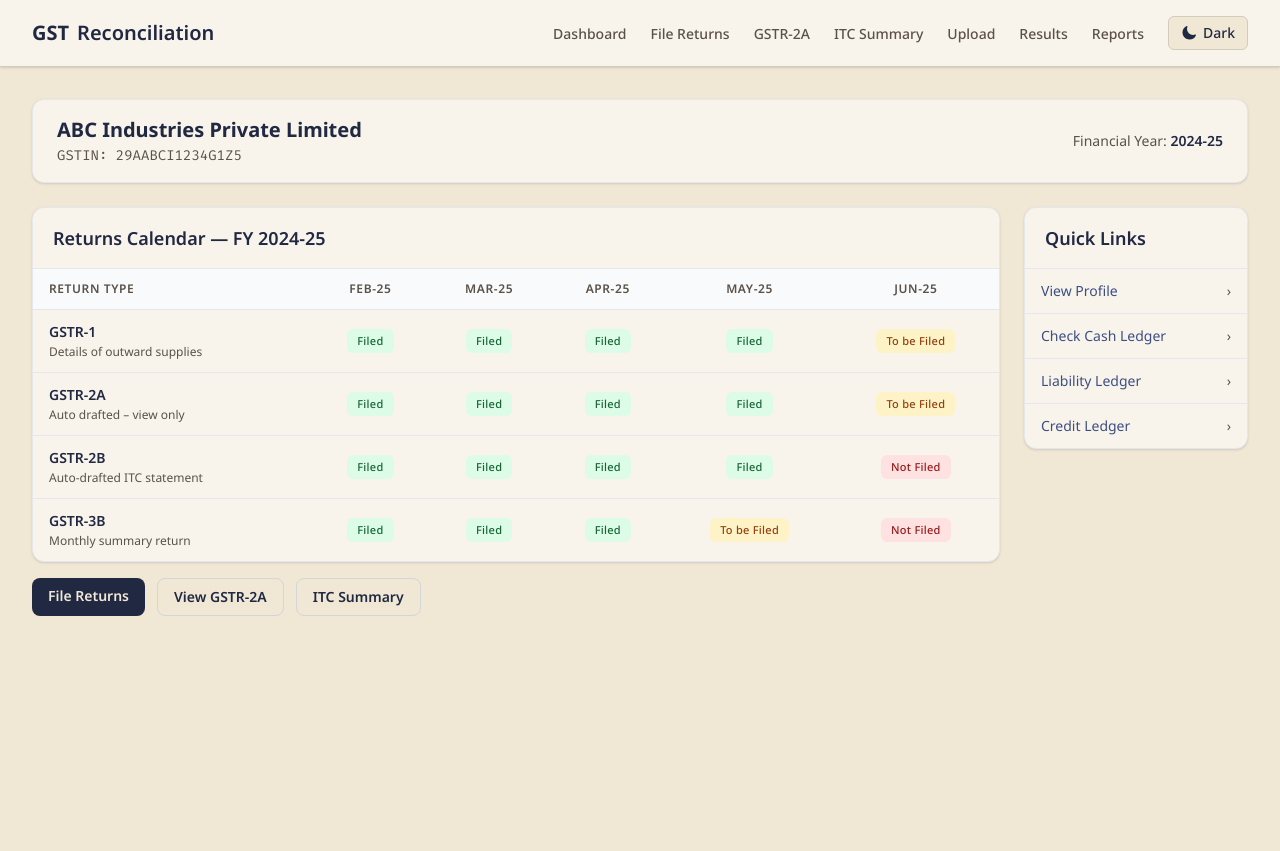
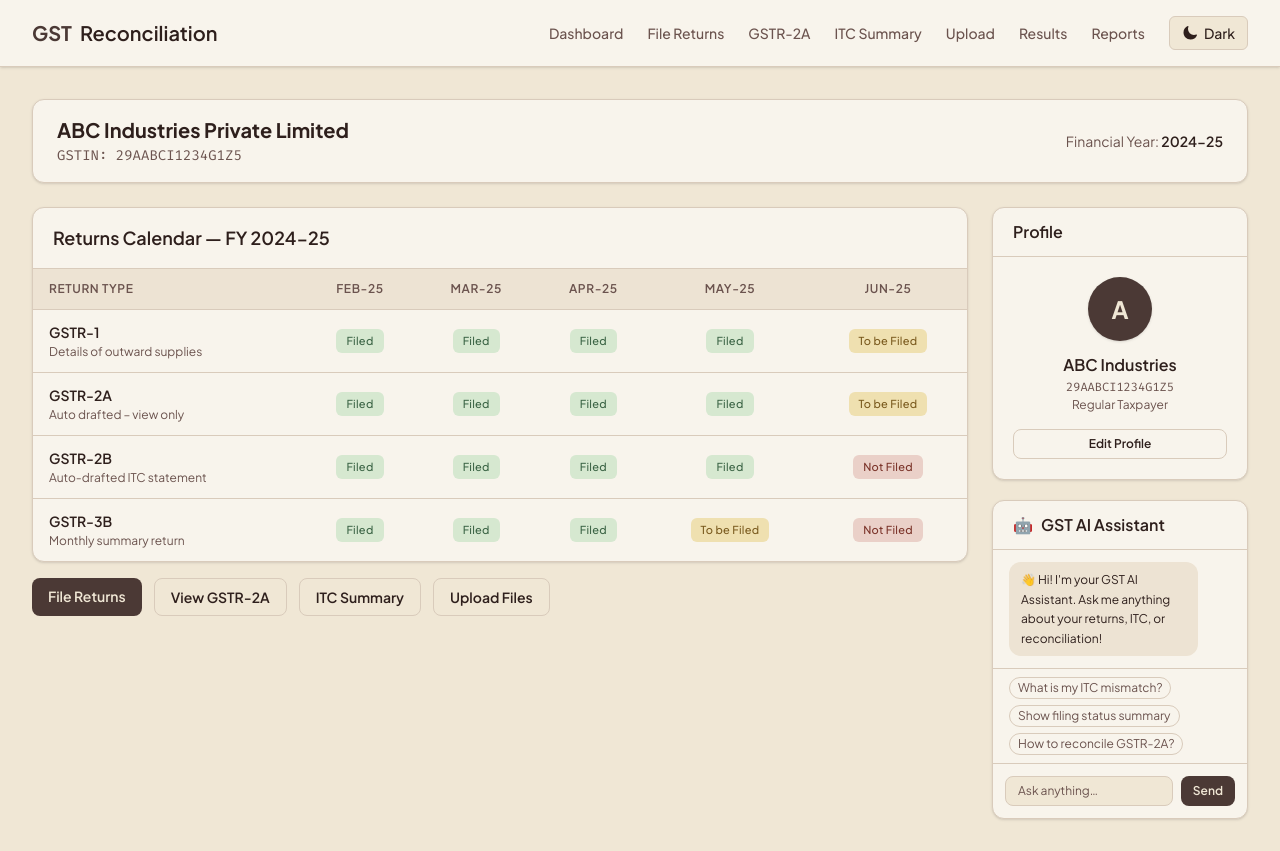
Before and after one commit to MariyaHussain25/-gst.reconciliation, a Next.js app in the folder apps/frontend/: page / in a window 1280 px wide. Before the commit the page ends 800 px from the top, so only its background shows below. Built offline with nearby package versions, Linux system fonts and the light colour scheme.

Commit message:
feat: Mocha Earth theme, earthy badges, Plus Jakarta Sans font, Profile+Chatbot sidebar
Agent-Logs-Url: https://github.com/MariyaHussain25/-gst.reconciliation/sessions/e2bb1a51-ca2a-4589-aa90-f7f7b4d2bc17

Co-authored-by: MariyaHussain25 <152511954+MariyaHussain25@users.noreply.github.com>

```diff
--- a/apps/frontend/app/globals.css
+++ b/apps/frontend/app/globals.css
@@ -2,6 +2,8 @@
  * Global CSS for the GST Reconciliation frontend.
  * Phase 7: Added Noto Sans + Fira Code font families.
  * Phase 9: Professional financial dashboard color scheme with Light/Dark mode.
+ * Phase 11: Mocha Earth (#4B3935) + Vanilla Cream (#F0E7D5) luxury palette.
+ *           Earthy status badges, Plus Jakarta Sans typography.
  * Uses Tailwind CSS v4 via @import.
  */
 
@@ -12,101 +14,101 @@
 
 /* ── Font families (static tokens) ── */
 @theme {
-  --font-family-heading: 'Noto Sans', ui-sans-serif, system-ui, sans-serif;
-  --font-family-body:    'Noto Sans', ui-sans-serif, system-ui, sans-serif;
+  --font-family-heading: 'Plus Jakarta Sans', ui-sans-serif, system-ui, sans-serif;
+  --font-family-body:    'Plus Jakarta Sans', ui-sans-serif, system-ui, sans-serif;
   --font-family-mono:    'Fira Code', ui-monospace, 'Cascadia Code', 'Source Code Pro', monospace;
 }
 
 /* ────────────────────────────────────────────────
    Light Mode – CSS custom properties
-   Palette: Midnight Indigo #212842 + Vanilla Cream #F0E7D5
+   Palette: Mocha Earth #4B3935 + Vanilla Cream #F0E7D5
    ──────────────────────────────────────────────── */
 :root {
   /* Brand */
-  --primary:            #212842;   /* Midnight Indigo – sidebar, table headers, primary buttons */
-  --primary-foreground: #F0E7D5;   /* Vanilla Cream text on Indigo */
-  --accent:             #3D4F82;   /* Lighter Indigo – highlights, links */
+  --primary:            #4B3935;   /* Mocha Earth – sidebar, table headers, primary buttons */
+  --primary-foreground: #F0E7D5;   /* Vanilla Cream text on Mocha */
+  --accent:             #7A5C57;   /* Lighter Mocha – highlights, links */
   --accent-foreground:  #F0E7D5;
 
   /* Backgrounds & surfaces */
   --background: #F0E7D5;   /* Vanilla Cream page background */
   --surface:    #F8F4EC;   /* Slightly lighter Cream for cards/modals */
-  --muted:      #E8DFCC;   /* Muted Cream for hover states */
-  --muted-foreground: #5a5248;
+  --muted:      #EDE3D3;   /* Muted Cream for hover states */
+  --muted-foreground: #6B534E;
 
   /* Text */
-  --foreground: #212842;   /* Midnight Indigo for high contrast */
+  --foreground: #2E1F1C;   /* Deep Mocha for high contrast */
 
   /* Borders & rings */
-  --border: #d4cbbf;
-  --ring:   #212842;
+  --border: #D9CBBB;
+  --ring:   #4B3935;
 
   /* Info */
-  --info:   #3D4F82;
+  --info:   #7A5C57;
 
-  /* Status badge colours */
-  --status-success-bg:   #dcfce7;  /* Faded green background – "Filed" */
-  --status-success-text: #166534;  /* Dark green text */
-  --status-warning-bg:   #fef3c7;  /* Faded orange/amber background – "To be Filed" */
-  --status-warning-text: #92400e;  /* Dark orange text */
-  --status-danger-bg:    #fee2e2;  /* Faded red background – "Not Filed" */
-  --status-danger-text:  #991b1b;  /* Dark red text */
+  /* Status badge colours – earthy muted tones */
+  --status-success-bg:   #D6E8D0;  /* Muted Sage Green background – "Filed" */
+  --status-success-text: #3A6344;  /* Dark Sage text */
+  --status-warning-bg:   #EFE0B0;  /* Muted Ochre/Mustard background – "To be Filed" */
+  --status-warning-text: #7A5A1E;  /* Dark Ochre text */
+  --status-danger-bg:    #EAD0C8;  /* Muted Terracotta background – "Not Filed" */
+  --status-danger-text:  #7A3228;  /* Dark Brick Red text */
 
   /* Sidebar */
-  --sidebar-bg:      #212842;   /* Midnight Indigo */
-  --sidebar-fg:      #b8b0a4;
-  --sidebar-accent:  #2d3657;
-  --sidebar-border:  #2d3657;
+  --sidebar-bg:      #4B3935;   /* Mocha Earth */
+  --sidebar-fg:      #C9B9B0;
+  --sidebar-accent:  #5E4A45;
+  --sidebar-border:  #5E4A45;
 
   /* Shadows */
-  --shadow-card:     0 1px 3px 0 hsl(228 32% 18% / 0.08);
-  --shadow-elevated: 0 8px 24px -4px hsl(228 32% 18% / 0.14);
+  --shadow-card:     0 1px 3px 0 hsl(10 25% 12% / 0.08);
+  --shadow-elevated: 0 8px 24px -4px hsl(10 25% 12% / 0.14);
 }
 
 /* ────────────────────────────────────────────────
    Dark Mode – CSS custom properties
-   Palette: Midnight Indigo #212842 + Vanilla Cream #F0E7D5
+   Palette: Mocha Earth #4B3935 + Vanilla Cream #F0E7D5
    ──────────────────────────────────────────────── */
 .dark {
   /* Brand – Vanilla Cream as primary on dark backgrounds */
   --primary:            #F0E7D5;   /* Vanilla Cream – buttons, highlights */
-  --primary-foreground: #212842;   /* Midnight Indigo text on Cream buttons */
-  --accent:             #b8b0a4;   /* Muted Cream accent */
-  --accent-foreground:  #212842;
+  --primary-foreground: #4B3935;   /* Mocha Earth text on Cream buttons */
+  --accent:             #C9B9B0;   /* Muted Cream accent */
+  --accent-foreground:  #4B3935;
 
   /* Backgrounds & surfaces */
-  --background: #212842;   /* Midnight Indigo page background */
-  --surface:    #2d3657;   /* Slightly lighter Indigo for cards/modals */
-  --muted:      #2d3657;
-  --muted-foreground: #b8b0a4;
+  --background: #4B3935;   /* Mocha Earth page background */
+  --surface:    #5E4A45;   /* Slightly lighter Mocha for cards/modals */
+  --muted:      #5E4A45;
+  --muted-foreground: #C9B9B0;
 
   /* Text */
   --foreground: #F0E7D5;   /* Vanilla Cream for high contrast */
 
   /* Borders & rings */
-  --border: #3d4f82;
+  --border: #7A5C57;
   --ring:   #F0E7D5;
 
   /* Info */
-  --info:   #b8c4e8;
+  --info:   #E8DACC;
 
-  /* Status badge colours – adjusted for dark backgrounds */
-  --status-success-bg:   #14532d;  /* Dark green background */
-  --status-success-text: #86efac;  /* Light green text */
-  --status-warning-bg:   #78350f;  /* Dark amber background */
-  --status-warning-text: #fde68a;  /* Light amber text */
-  --status-danger-bg:    #7f1d1d;  /* Dark red background */
-  --status-danger-text:  #fca5a5;  /* Light red text */
+  /* Status badge colours – adjusted for dark mocha backgrounds */
+  --status-success-bg:   #2A4A32;  /* Dark Sage background */
+  --status-success-text: #A8D4A8;  /* Light Sage text */
+  --status-warning-bg:   #5A4210;  /* Dark Ochre background */
+  --status-warning-text: #F0D080;  /* Light Mustard text */
+  --status-danger-bg:    #5A2A22;  /* Dark Terracotta background */
+  --status-danger-text:  #F0A898;  /* Light Terracotta text */
 
   /* Sidebar */
-  --sidebar-bg:     #181e35;   /* Darker Indigo for sidebar */
-  --sidebar-fg:     #b8b0a4;
-  --sidebar-accent: #212842;
-  --sidebar-border: #2d3657;
+  --sidebar-bg:     #3A2A27;   /* Darker Mocha for sidebar */
+  --sidebar-fg:     #C9B9B0;
+  --sidebar-accent: #4B3935;
+  --sidebar-border: #5E4A45;
 
   /* Shadows */
-  --shadow-card:     0 1px 3px 0 hsl(228 36% 4% / 0.32);
-  --shadow-elevated: 0 8px 24px -4px hsl(228 36% 4% / 0.48);
+  --shadow-card:     0 1px 3px 0 hsl(10 30% 4% / 0.36);
+  --shadow-elevated: 0 8px 24px -4px hsl(10 30% 4% / 0.52);
 }
 
 /* ────────────────────────────────────────────────
--- a/apps/frontend/app/layout.tsx
+++ b/apps/frontend/app/layout.tsx
@@ -1,12 +1,13 @@
 /**
  * @file apps/frontend/app/layout.tsx
  * @description Root layout for the GST Reconciliation Next.js app.
- * Applies global styles, metadata, Google Fonts (Noto Sans + Fira Code),
+ * Applies global styles, metadata, Google Fonts (Plus Jakarta Sans + Fira Code),
  * and wraps all pages with the Header component.
  *
  * Phase 1: Basic layout with navigation.
  * Phase 7: Added Noto Sans + Fira Code font integration.
  * Phase 10: Added anti-FOUC script for Light/Dark theme persistence via localStorage.
+ * Phase 11: Switched to Plus Jakarta Sans for luxury premium feel.
  */
 
 import type { Metadata } from 'next';
@@ -32,11 +33,11 @@ export default function RootLayout({
   return (
     <html lang="en">
       <head>
-        {/* Google Fonts: Noto Sans (headings + body) and Fira Code (mono / data) */}
+        {/* Google Fonts: Plus Jakarta Sans (headings + body) and Fira Code (mono / data) */}
         <link rel="preconnect" href="https://fonts.googleapis.com" />
         <link rel="preconnect" href="https://fonts.gstatic.com" crossOrigin="anonymous" />
         <link
-          href="https://fonts.googleapis.com/css2?family=Fira+Code:wght@400;500;600&family=Noto+Sans:wght@300;400;500;600;700&display=swap"
+          href="https://fonts.googleapis.com/css2?family=Fira+Code:wght@400;500;600&family=Plus+Jakarta+Sans:wght@300;400;500;600;700;800&display=swap"
           rel="stylesheet"
         />
         {/*
--- a/apps/frontend/app/page.tsx
+++ b/apps/frontend/app/page.tsx
@@ -1,14 +1,17 @@
 /**
  * @file apps/frontend/app/page.tsx
  * @description Main GST Reconciliation Dashboard.
- * Displays company info, returns filing calendar, and quick-access sidebar links.
- * Matches the official GST portal UI style — dark navy header, clean white content.
+ * Displays company info, returns filing calendar, profile card, and AI chatbot.
  *
  * Phase 1: Static landing page.
  * Phase 8: GST portal-style dashboard with returns calendar and sidebar links.
+ * Phase 11: Replaced Quick Links sidebar with Profile Card and AI Chatbot card.
  */
 
+'use client';
+
 import Link from 'next/link';
+import { useState } from 'react';
 import { FilingStatusBadge, type FilingStatus } from '../components/ui/StatusBadge';
 
 const COMPANY = 'ABC Industries Private Limited';
@@ -46,22 +49,45 @@ const RETURN_ROWS: ReturnRow[] = [
   },
 ];
 
-const SIDEBAR_LINKS = [
-  { label: 'View Profile', href: '#' },
-  { label: 'Check Cash Ledger', href: '#' },
-  { label: 'Liability Ledger', href: '#' },
-  { label: 'Credit Ledger', href: '#' },
-] as const;
+const CHATBOT_SUGGESTIONS = [
+  'What is my ITC mismatch?',
+  'Show filing status summary',
+  'How to reconcile GSTR-2A?',
+];
+
+const INITIAL_MESSAGES = [
+  {
+    role: 'bot' as const,
+    text: '👋 Hi! I\'m your GST AI Assistant. Ask me anything about your returns, ITC, or reconciliation!',
+  },
+];
 
 /**
  * Main dashboard page displayed at the root URL (/).
- * Shows a GST portal-style returns calendar and quick navigation links.
+ * Shows a GST portal-style returns calendar, profile card, and AI chatbot.
  */
 export default function DashboardPage(): React.ReactElement {
+  const [messages, setMessages] = useState(INITIAL_MESSAGES);
+  const [input, setInput] = useState('');
+
+  function sendMessage(text?: string): void {
+    const msg = text ?? input;
+    if (!msg.trim()) return;
+    setMessages((prev) => [
+      ...prev,
+      { role: 'user', text: msg },
+      {
+        role: 'bot',
+        text: `I'll look into "${msg}" for you. For detailed analysis, please use the Upload page to process your GST files.`,
+      },
+    ]);
+    setInput('');
+  }
+
   return (
     <div>
       {/* Company / GSTIN header strip */}
-      <div className="mb-6 rounded-xl border border-gray-200 bg-surface px-6 py-4 shadow-sm dark:border-gray-800">
+      <div className="mb-6 rounded-xl border border-border bg-surface px-6 py-4 shadow-sm">
         <div className="flex flex-col gap-1 sm:flex-row sm:items-center sm:justify-between">
           <div>
             <h1 className="text-xl font-bold text-foreground">{COMPANY}</h1>
@@ -78,8 +104,8 @@ export default function DashboardPage(): React.ReactElement {
       <div className="flex flex-col gap-6 lg:flex-row">
         {/* Returns Calendar table */}
         <div className="min-w-0 flex-1">
-          <div className="rounded-xl border border-gray-200 bg-surface shadow-sm dark:border-gray-800">
-            <div className="border-b border-gray-200 px-5 py-4 dark:border-gray-800">
+          <div className="rounded-xl border border-border bg-surface shadow-sm">
+            <div className="border-b border-border px-5 py-4">
               <h2 className="text-lg font-semibold text-foreground">
                 Returns Calendar — FY {FINANCIAL_YEAR}
               </h2>
@@ -88,7 +114,7 @@ export default function DashboardPage(): React.ReactElement {
             <div className="overflow-x-auto">
               <table className="w-full text-sm">
                 <thead>
-                  <tr className="border-b border-gray-200 bg-gray-50 dark:border-gray-800 dark:bg-gray-800">
+                  <tr className="border-b border-border bg-muted">
                     <th className="px-4 py-3 text-left text-xs font-semibold uppercase tracking-wider text-muted-foreground">
                       Return Type
                     </th>
@@ -102,9 +128,9 @@ export default function DashboardPage(): React.ReactElement {
                     ))}
                   </tr>
                 </thead>
-                <tbody className="divide-y divide-gray-200 dark:divide-gray-800">
+                <tbody className="divide-y divide-border">
                   {RETURN_ROWS.map((row) => (
-                    <tr key={row.type} className="hover:bg-muted">
+                    <tr key={row.type} className="hover:bg-muted transition-colors">
                       <td className="px-4 py-3">
                         <span className="text-sm font-semibold text-foreground">{row.type}</span>
                         <span className="mt-0.5 block text-xs text-muted-foreground">{row.description}</span>
@@ -131,39 +157,121 @@ export default function DashboardPage(): React.ReactElement {
             </Link>
             <Link
               href="/gstr2a"
-              className="rounded-lg border border-gray-300 bg-transparent px-4 py-2 text-sm font-semibold text-foreground transition hover:bg-muted dark:border-gray-700 dark:hover:bg-gray-800"
+              className="rounded-lg border border-border bg-transparent px-4 py-2 text-sm font-semibold text-foreground transition hover:bg-muted"
             >
               View GSTR-2A
             </Link>
             <Link
               href="/itc-summary"
-              className="rounded-lg border border-gray-300 bg-transparent px-4 py-2 text-sm font-semibold text-foreground transition hover:bg-muted dark:border-gray-700 dark:hover:bg-gray-800"
+              className="rounded-lg border border-border bg-transparent px-4 py-2 text-sm font-semibold text-foreground transition hover:bg-muted"
             >
               ITC Summary
+            </Link>
+            <Link
+              href="/upload"
+              className="rounded-lg border border-border bg-transparent px-4 py-2 text-sm font-semibold text-foreground transition hover:bg-muted"
+            >
+              Upload Files
             </Link>
           </div>
         </div>
 
-        {/* Right quick-links sidebar */}
-        <aside className="w-full lg:w-56 lg:flex-shrink-0">
-          <div className="rounded-xl border border-gray-200 bg-surface shadow-sm dark:border-gray-800">
-            <div className="border-b border-gray-200 px-5 py-4 dark:border-gray-800">
-              <h2 className="text-lg font-semibold text-foreground">Quick Links</h2>
+        {/* Right sidebar – Profile Card + Chatbot */}
+        <aside className="flex w-full flex-col gap-5 lg:w-64 lg:flex-shrink-0">
+
+          {/* ── Profile Card ── */}
+          <div className="rounded-xl border border-border bg-surface shadow-sm">
+            <div className="border-b border-border px-5 py-3">
+              <h2 className="text-base font-semibold text-foreground">Profile</h2>
             </div>
-            <ul className="divide-y divide-gray-200 dark:divide-gray-800">
-              {SIDEBAR_LINKS.map((link) => (
-                <li key={link.label}>
-                  <Link
-                    href={link.href}
-                    className="flex items-center justify-between px-4 py-3 text-sm text-info transition hover:bg-muted dark:hover:bg-gray-800"
+            <div className="flex flex-col items-center gap-3 px-5 py-5">
+              {/* Avatar placeholder */}
+              <div className="flex h-16 w-16 items-center justify-center rounded-full bg-primary text-2xl font-bold text-primary-foreground shadow">
+                A
+              </div>
+              <div className="text-center">
+                <p className="font-semibold text-foreground">ABC Industries</p>
+                <p className="mt-0.5 font-mono text-xs text-muted-foreground">{GSTIN}</p>
+                <p className="mt-0.5 text-xs text-muted-foreground">Regular Taxpayer</p>
+              </div>
+              <button
+                type="button"
+                className="mt-1 w-full rounded-lg border border-border bg-transparent px-3 py-1.5 text-xs font-semibold text-foreground transition hover:bg-muted"
+              >
+                Edit Profile
+              </button>
+            </div>
+          </div>
+
+          {/* ── GST AI Chatbot Card ── */}
+          <div className="flex flex-col rounded-xl border border-border bg-surface shadow-sm">
+            <div className="border-b border-border px-5 py-3">
+              <div className="flex items-center gap-2">
+                <span className="text-base">🤖</span>
+                <h2 className="text-base font-semibold text-foreground">GST AI Assistant</h2>
+              </div>
+            </div>
+
+            {/* Message list */}
+            <div className="flex max-h-52 flex-col gap-2 overflow-y-auto px-4 py-3">
+              {messages.map((m, i) => (
+                <div
+                  key={i}
+                  className={`flex ${m.role === 'user' ? 'justify-end' : 'justify-start'}`}
+                >
+                  <span
+                    className={`max-w-[85%] rounded-xl px-3 py-2 text-xs leading-relaxed ${
+                      m.role === 'user'
+                        ? 'bg-primary text-primary-foreground'
+                        : 'bg-muted text-foreground'
+                    }`}
                   >
-                    <span>{link.label}</span>
-                    <span className="text-muted-foreground">›</span>
-                  </Link>
-                </li>
+                    {m.text}
+                  </span>
+                </div>
               ))}
-            </ul>
+            </div>
+
+            {/* Quick suggestions */}
+            <div className="flex flex-wrap gap-1.5 border-t border-border px-4 py-2">
+              {CHATBOT_SUGGESTIONS.map((s) => (
+                <button
+                  key={s}
+                  type="button"
+                  onClick={() => sendMessage(s)}
+                  className="rounded-full border border-border bg-transparent px-2 py-0.5 text-xs text-muted-foreground transition hover:bg-muted hover:text-foreground"
+                >
+                  {s}
+                </button>
+              ))}
+            </div>
+
+            {/* Input row */}
+            <div className="border-t border-border px-3 py-3">
+              <form
+                onSubmit={(e) => {
+                  e.preventDefault();
+                  sendMessage();
+                }}
+                className="flex gap-2"
+              >
+                <input
+                  type="text"
+                  value={input}
+                  onChange={(e) => setInput(e.target.value)}
+                  placeholder="Ask anything…"
+                  className="min-w-0 flex-1 rounded-lg border border-border bg-background px-3 py-1.5 text-xs text-foreground placeholder-muted-foreground outline-none focus:ring-2 focus:ring-primary"
+                />
+                <button
+                  type="submit"
+                  className="rounded-lg bg-primary px-3 py-1.5 text-xs font-semibold text-primary-foreground transition hover:opacity-90"
+                >
+                  Send
+                </button>
+              </form>
+            </div>
           </div>
+
         </aside>
       </div>
     </div>
--- a/apps/frontend/tailwind.config.ts
+++ b/apps/frontend/tailwind.config.ts
@@ -16,8 +16,8 @@ const config: Config = {
   theme: {
     extend: {
       fontFamily: {
-        heading: ['Noto Sans', 'ui-sans-serif', 'system-ui', 'sans-serif'],
-        body:    ['Noto Sans', 'ui-sans-serif', 'system-ui', 'sans-serif'],
+        heading: ['Plus Jakarta Sans', 'ui-sans-serif', 'system-ui', 'sans-serif'],
+        body:    ['Plus Jakarta Sans', 'ui-sans-serif', 'system-ui', 'sans-serif'],
         mono:    ['Fira Code', 'ui-monospace', 'Cascadia Code', 'Source Code Pro', 'monospace'],
       },
       colors: {
```
